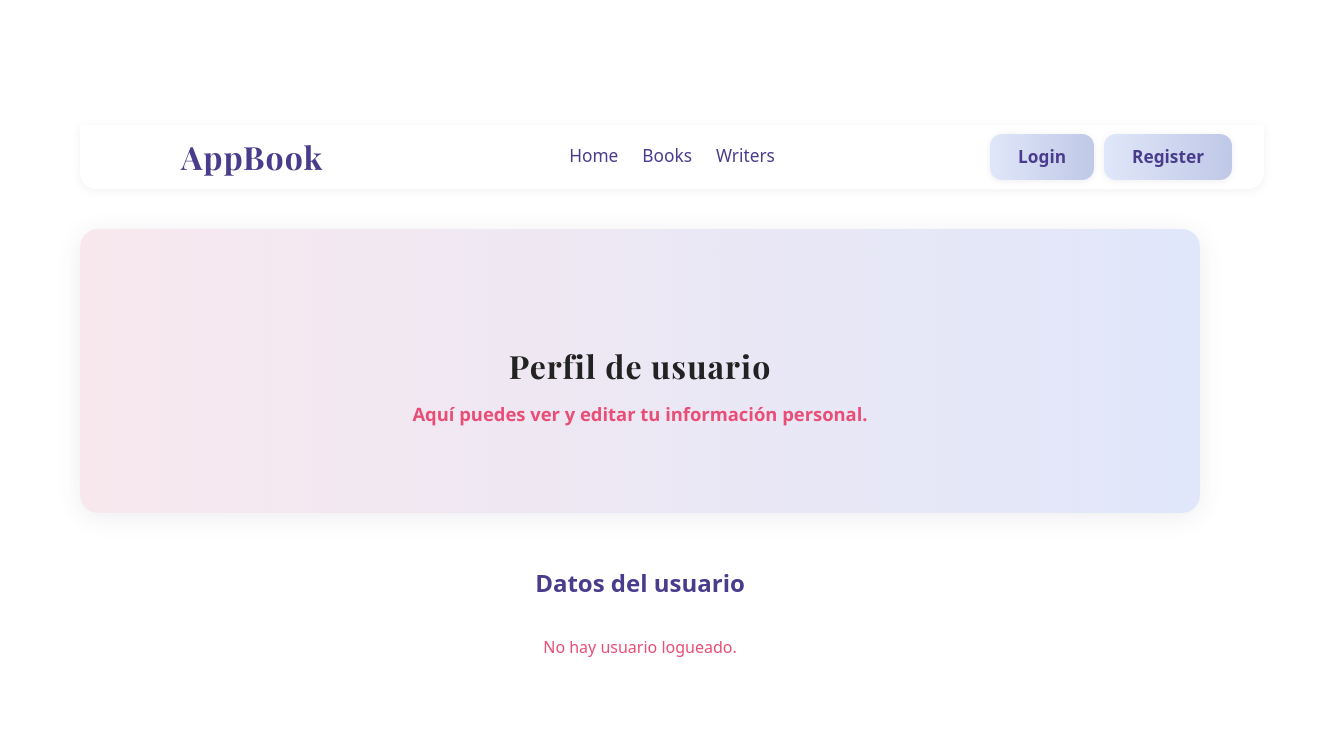
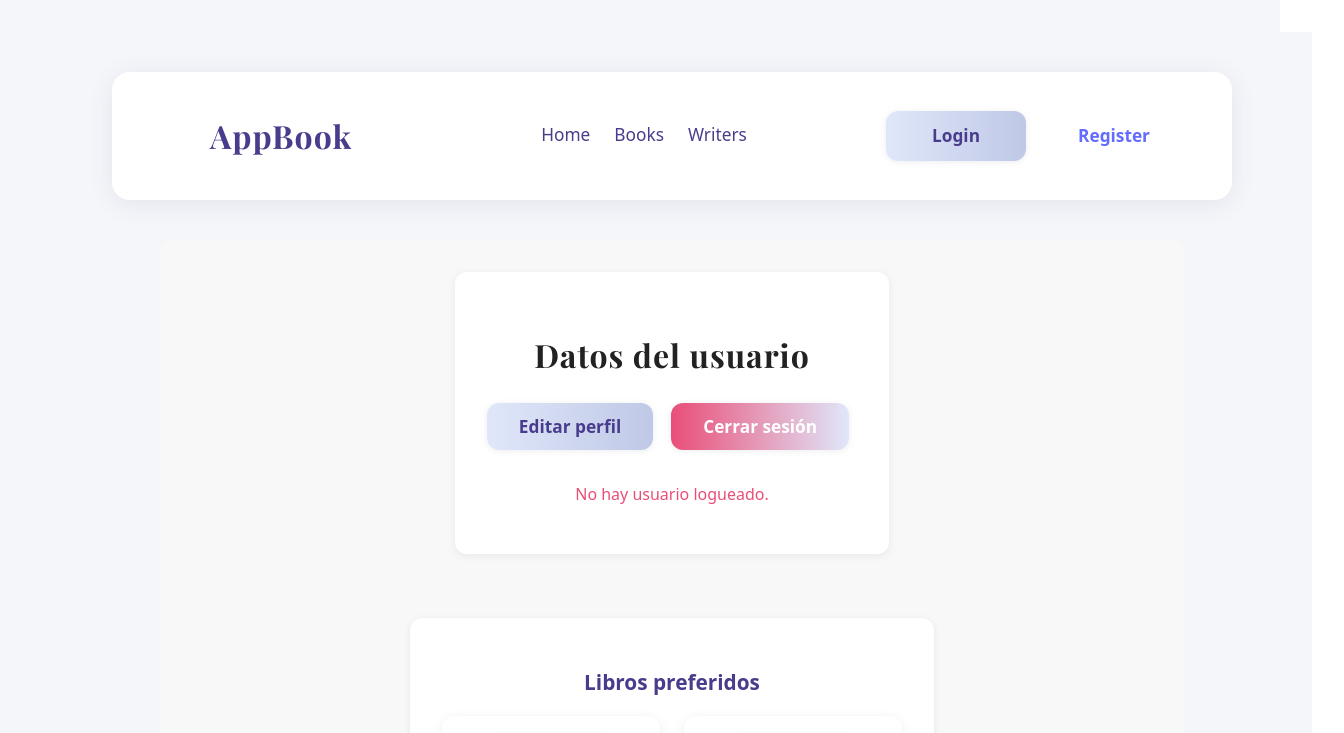
Before and after one commit to Sandra-Gutierrez-Garcia/Sprint_5API_Fontend, a React (Vite) app: page /perfil in a window 1280 px wide. Shown: the top 733 px of the page, 1344 px wide, since content can reach past the window. Built offline with nearby package versions, Linux system fonts and the light colour scheme.

Commit message:
Unificación de estilos y tamaños entre páginas principales

```diff
--- a/src/pages/UserProfilePage.jsx
+++ b/src/pages/UserProfilePage.jsx
@@ -1,36 +1,61 @@
 import React from "react";
-import Header from "../components/Header";
 import "../styles/Form.css";
 import "../styles/HomePage.css";
 import { getCurrentUser } from "../utils/userStorage";
+import Header from "../components/Header"; // Asegúrate de que la ruta sea correcta
+import BookCard from "../components/BookCard";
+import img1 from "../assets/images/girl-7459130_1280.jpg";
+import img2 from "../assets/images/bonfire-9681097_1280.jpg";
 
 function UserProfilePage() {
   const user = getCurrentUser();
 
   return (
-    <div className="registerpage-new">
+    <div className="profile-page-bg" style={{width:'100vw',minHeight:'100vh',background:'#f5f6fa',display:'flex',flexDirection:'column',alignItems:'center'}}>
       <Header />
-      <section className="top-book-banner">
-        <div className="top-book-info">
-          <h2>Perfil de usuario</h2>
-          <p className="top-book-title">
-            Aquí puedes ver y editar tu información personal.
-          </p>
+      <div className="registerpage-new" style={{width:'80vw',maxWidth:'1100px',margin:'40px auto 0 auto',padding:'0',boxSizing:'border-box',borderRadius:'12px',background:'#f8f8f8'}}>
+        <section className="profile-section" style={{margin:'2rem auto',maxWidth:'1100px',background:'#fff',borderRadius:'12px',boxShadow:'0 2px 8px rgba(0,0,0,0.07)',padding:'2rem'}}>
+          <h2 className="form-title" style={{fontSize:'2rem',fontFamily:'Playfair Display, serif',color:'#222',fontWeight:'700',marginBottom:'24px',letterSpacing:'1px'}}>Datos del usuario</h2>
+          <div className="profile-header-actions" style={{display:'flex',gap:'18px',justifyContent:'flex-end',marginBottom:'32px',marginTop:'8px',paddingRight:'8px'}}>
+            <button className="profile-header-btn" style={{padding:'12px 32px',fontSize:'1.08rem',fontWeight:'600',borderRadius:'12px',minWidth:'140px'}}>Editar perfil</button>
+            <button className="profile-header-btn logout" style={{padding:'12px 32px',fontSize:'1.08rem',fontWeight:'600',borderRadius:'12px',minWidth:'140px'}}>Cerrar sesión</button>
           </div>
-      </section>
-      <section className="form-section">
-        <h2 className="form-title">Datos del usuario</h2>
           {user ? (
-          <div className="form" style={{alignItems:'flex-start'}}>
-            <p><strong>Usuario:</strong> {user.username}</p>
-            <p><strong>Email:</strong> {user.email}</p>
-            <p><strong>Contraseña:</strong> ******</p>
-            {/* Aquí podrías añadir edición o más datos */}
+            <div className="form user-profile-card" style={{display:'flex',flexDirection:'row',alignItems:'flex-start',gap:'32px',width:'100%',maxWidth:'600px',margin:'0 auto',background:'#fff',borderRadius:'12px',boxShadow:'0 2px 8px rgba(0,0,0,0.07)',padding:'32px 40px'}}>
+              <div className="user-avatar" style={{display:'flex',alignItems:'center',justifyContent:'center',background:'linear-gradient(135deg, #e0e7fa 0%, #f8e8ee 100%)',borderRadius:'50%',width:'80px',height:'80px',boxShadow:'0 2px 8px rgba(80,80,120,0.07)'}}>
+                <span role="img" aria-label="avatar" style={{fontSize:'3rem'}}>👤</span>
+              </div>
+              <div className="user-info" style={{display:'flex',flexDirection:'column',gap:'16px',width:'100%',alignItems:'flex-start'}}>
+                <div style={{display:'flex',flexDirection:'column',gap:'8px',background:'#f5f6fa',borderRadius:'12px',padding:'18px 24px',alignItems:'flex-start'}}>
+                  <p style={{margin:0}}><strong>Usuario:</strong> <span className="user-data">{user.username}</span></p>
+                  <p style={{margin:0}}><strong>Email:</strong> <span className="user-data">{user.email}</span></p>
+                  <p style={{margin:0}}><strong>Contraseña:</strong> <span className="user-data">******</span></p>
+                </div>
+              </div>
             </div>
           ) : (
             <p style={{color:'#e94e77'}}>No hay usuario logueado.</p>
           )}
         </section>
+        <section className="user-fav-books-section" style={{margin:'2rem auto',maxWidth:'1100px',background:'#fff',borderRadius:'12px',boxShadow:'0 2px 8px rgba(0,0,0,0.07)',padding:'2rem'}}>
+          <h2 style={{fontSize:'1.3rem', color:'#4a3c8c', marginBottom:'18px'}}>Libros preferidos</h2>
+          <div className="user-fav-books-list" style={{display:'flex',gap:'24px',flexWrap:'wrap',justifyContent:'center',alignItems:'center'}}>
+            <BookCard
+              title="The Crystal Labyrinth"
+              author="Samira Voss"
+              cover={img1}
+              description="A puzzle of mirrors and secrets awaits in the city’s heart."
+            />
+            <BookCard
+              title="Firefly Dreams"
+              author="Liam Dray"
+              cover={img2}
+              description="A summer of fireflies, wishes, and unexpected friendships."
+            />
+            {/* Puedes agregar más BookCard aquí */}
+          </div>
+        </section>
+      </div>
     </div>
   );
 }
--- a/src/styles/BookPage.css
+++ b/src/styles/BookPage.css
@@ -1,6 +1,10 @@
 .bookpage-container {
   background: #f8f8f8;
   min-height: 100vh;
+  width: 80vw;
+  max-width: 1100px;
+  margin: 40px auto 0 auto;
+  box-sizing: border-box;
 }
 .books-section {
   margin: 2rem auto;
--- a/src/styles/Form.css
+++ b/src/styles/Form.css
@@ -1,8 +1,29 @@
+body, .main-bg, .loginpage-bg, .registerpage-bg {
+  background: #f5f6fa;
+  min-height: 100vh;
+  width: 100vw;
+}
+
+.main-container {
+  width: 80vw;
+  max-width: 1100px;
+  margin: 40px auto 0 auto;
+  padding: 32px 48px;
+  box-sizing: border-box;
+  border-radius: 18px;
+  background: #fff;
+  box-shadow: 0 4px 24px rgba(80,80,120,0.10);
+}
+
 .form-section {
   display: flex;
   flex-direction: column;
   align-items: center;
   margin-top: 32px;
+  width: 100%;
+  max-width: 900px;
+  margin: 32px auto 0 auto;
+  box-sizing: border-box;
 }
 
 .form-title {
@@ -36,14 +57,23 @@
   border: 1.5px solid #4a3c8c;
 }
 
+.btn,
+.login-btn,
+.register-btn,
+.logout-btn,
+.profile-header-btn {
+  padding: 12px 32px;
+  font-size: 1.08rem;
+  font-weight: 600;
+  border-radius: 12px;
+  min-width: 140px;
+  box-sizing: border-box;
+}
+
 .btn {
   background: #4a3c8c;
   color: #fff;
-  font-weight: 600;
   border: none;
-  border-radius: 8px;
-  padding: 12px 0;
-  font-size: 1.1rem;
   cursor: pointer;
   transition: background 0.2s;
 }
@@ -51,3 +81,100 @@
 .btn:hover {
   background: #6c5ce7;
 }
+
+.user-profile-card {
+  display: flex;
+  flex-direction: row;
+  align-items: center;
+  gap: 32px;
+  background: #fff;
+  padding: 32px 40px;
+  border-radius: 18px;
+  box-shadow: 0 2px 12px rgba(80,80,120,0.10);
+  min-width: 340px;
+  margin-top: 12px;
+  width: 100%;
+  max-width: 900px;
+  box-sizing: border-box;
+}
+
+.user-avatar {
+  display: flex;
+  align-items: center;
+  justify-content: center;
+  background: linear-gradient(135deg, #e0e7fa 0%, #f8e8ee 100%);
+  border-radius: 50%;
+  width: 80px;
+  height: 80px;
+  box-shadow: 0 2px 8px rgba(80,80,120,0.07);
+}
+
+.user-info {
+  display: flex;
+  flex-direction: column;
+  gap: 12px;
+}
+
+.user-data {
+  color: #4a3c8c;
+  font-weight: 500;
+  background: #f5f6fa;
+  padding: 2px 8px;
+  border-radius: 6px;
+}
+
+.profile-page-bg {
+  width: 100vw;
+  min-height: 100vh;
+  background: #f5f6fa;
+  display: flex;
+  flex-direction: column;
+}
+
+.loginpage-bg {
+  background: #f5f6fa;
+  min-height: 100vh;
+  width: 100vw;
+}
+
+.registerpage-new {
+  max-width: 1200px;
+  margin: 0 auto;
+  padding: 0 32px;
+  box-sizing: border-box;
+  width: 100%;
+  flex: 1;
+  display: flex;
+  flex-direction: column;
+}
+
+.profile-header-actions {
+  display: flex;
+  gap: 18px;
+  justify-content: flex-end;
+  margin-bottom: 32px;
+  margin-top: 8px;
+  padding-right: 8px;
+}
+
+.profile-header-btn {
+  background: linear-gradient(90deg, #e0e7fa 0%, #bfc8e6 100%);
+  color: #4a3c8c;
+  border: none;
+  cursor: pointer;
+  transition: background 0.2s, color 0.2s, box-shadow 0.2s;
+  box-shadow: 0 1px 6px rgba(80,80,120,0.10);
+  outline: none;
+  margin: 0;
+}
+
+.profile-header-btn.logout {
+  background: linear-gradient(90deg, #e94e77 0%, #e0e7fa 100%);
+  color: #fff;
+}
+
+.profile-header-btn:hover {
+  background: linear-gradient(90deg, #e94e77 0%, #e0e7fa 100%);
+  color: #fff;
+  box-shadow: 0 2px 12px #e94e7733;
+}
--- a/src/styles/Header.css
+++ b/src/styles/Header.css
@@ -1,18 +1,18 @@
 .main-header {
-  width: 100%;
-  max-width: 1200px;
-  margin: 0 auto;
+  width: 80vw;
+  max-width: 1100px;
+  margin: 40px auto 0 auto;
   background: #fff;
   display: flex;
   align-items: center;
   justify-content: space-between;
-  padding: 0 32px;
+  padding: 32px 48px;
   height: 64px;
-  box-shadow: 0 2px 8px rgba(80,80,120,0.08);
+  box-shadow: 0 4px 24px rgba(80,80,120,0.10);
   position: sticky;
   top: 0;
   z-index: 20;
-  border-radius: 0 0 16px 16px;
+  border-radius: 18px;
 }
 .header-logo {
   font-family: 'Playfair Display', serif;
@@ -46,17 +46,20 @@
 }
 .header-actions {
   display: flex;
-  gap: 10px;
+  gap: 18px;
   font-size: 1.08rem;
   flex: 1;
   justify-content: flex-end;
+  align-items: center;
+  padding-right: 0;
 }
-.login-btn, .register-btn {
+.login-btn,
+.logout-btn {
   background: linear-gradient(90deg, #e0e7fa 0%, #bfc8e6 100%);
   color: #4a3c8c;
   border: none;
   border-radius: 12px;
-  padding: 10px 28px;
+  padding: 12px 32px;
   font-size: 1.08rem;
   font-weight: 600;
   cursor: pointer;
@@ -64,8 +67,12 @@
   transition: background 0.2s, color 0.2s, box-shadow 0.2s;
   box-shadow: 0 1px 6px rgba(80,80,120,0.10);
   outline: none;
+  min-width: 140px;
+  box-sizing: border-box;
+  display: inline-block;
+  text-align: center;
 }
-.login-btn:hover, .register-btn:hover {
+.login-btn:hover, .register-btn:hover, .logout-btn:hover {
   background: linear-gradient(90deg, #e94e77 0%, #e0e7fa 100%);
   color: #fff;
   box-shadow: 0 2px 12px #e94e7733;
```
Lines whose indentation alone changed are shown as unchanged.
